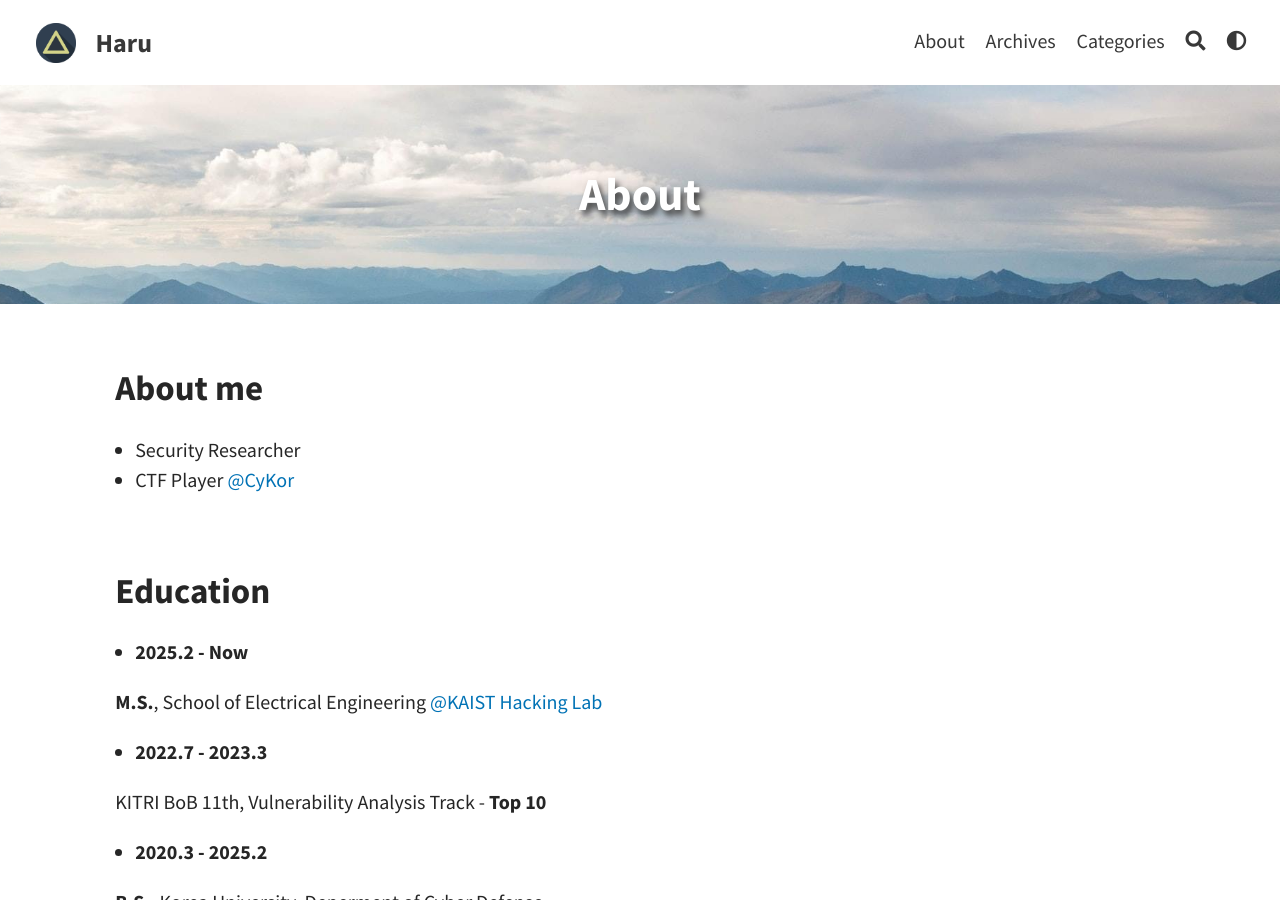
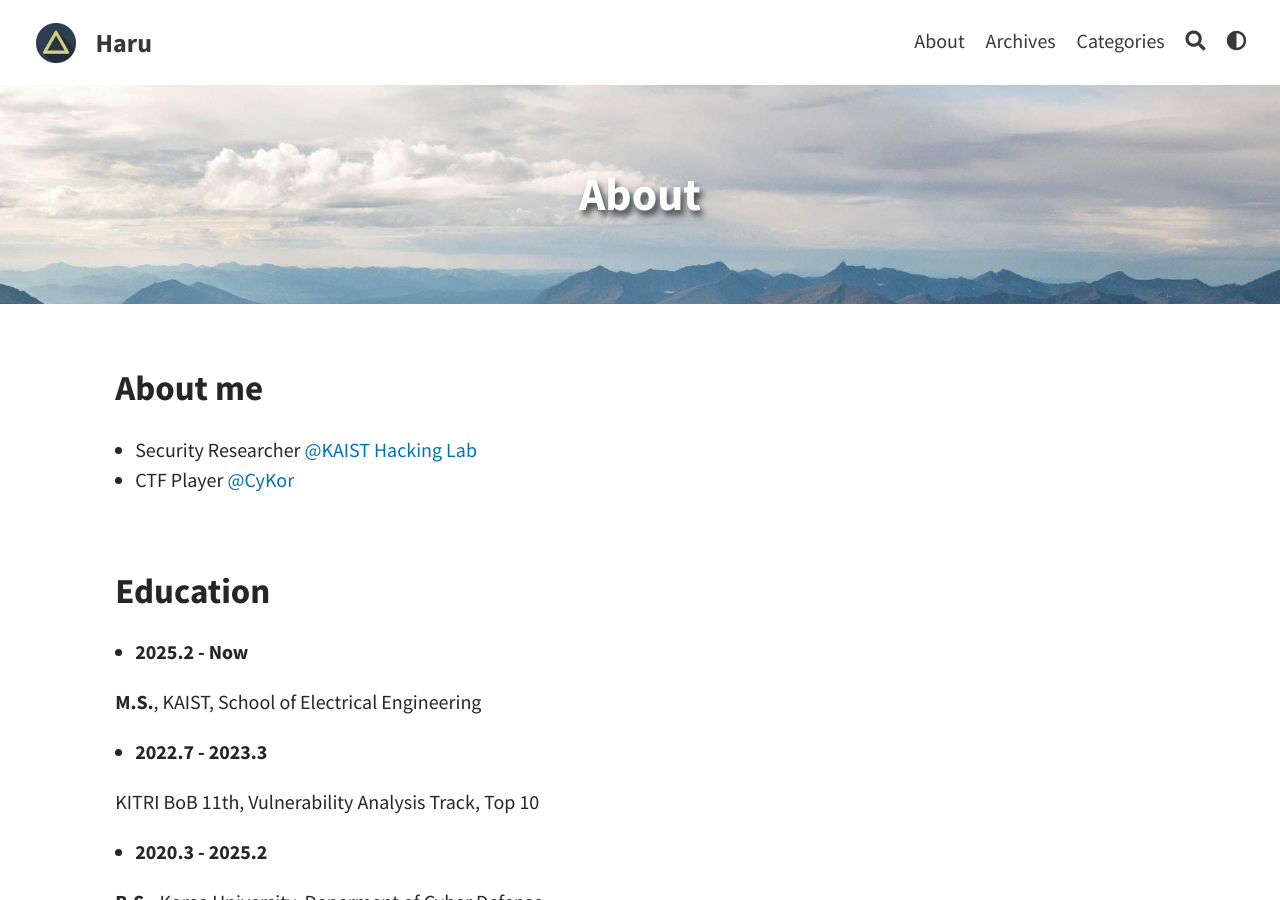
Before and after one commit to hareh4ru/hareh4ru.github.io, a Jekyll site: the page built from pages/about.md, in a window 1280 px wide and 900 px high. Built offline with Jekyll 4.4.1, drawn with Linux system fonts in a browser that asks for light colours; a script that is not in the unit is left out; part of the change alters nothing that is shown.

Commit message:
Update about.md

```diff
--- a/pages/about.md
+++ b/pages/about.md
@@ -6,7 +6,7 @@ feature-img: assets/img/pexels/travel.jpeg
 published: true
 ---
 ## About me
-- Security Researcher
+- Security Researcher [@KAIST Hacking Lab](https://kaist-hacking.github.io/)
 
 - CTF Player [@CyKor](https://x.com/cykorku)
 
@@ -15,12 +15,11 @@ published: true
 * **2025.2 - Now**
 
 
-**M.S.**, School of Electrical Engineering [@KAIST Hacking Lab](https://kaist-hacking.github.io/)
-
+**M.S.**, KAIST, School of Electrical Engineering
 * **2022.7 - 2023.3**
 
 
-KITRI BoB 11th, Vulnerability Analysis Track - **Top 10**
+KITRI BoB 11th, Vulnerability Analysis Track, Top 10
 
 * **2020.3 - 2025.2**
 
```
